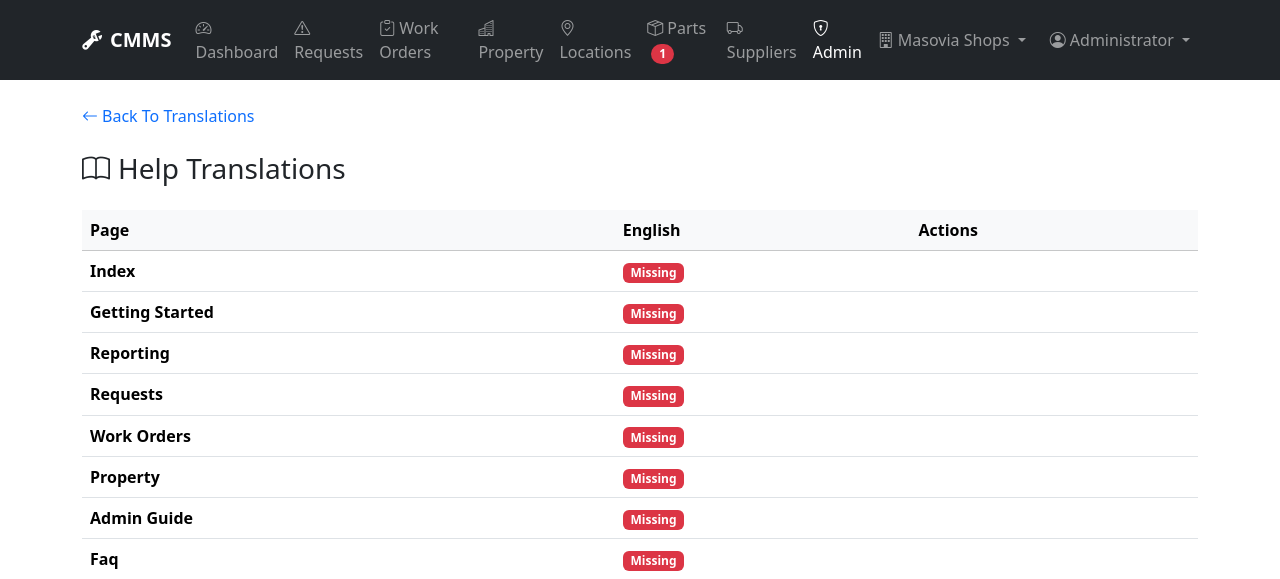
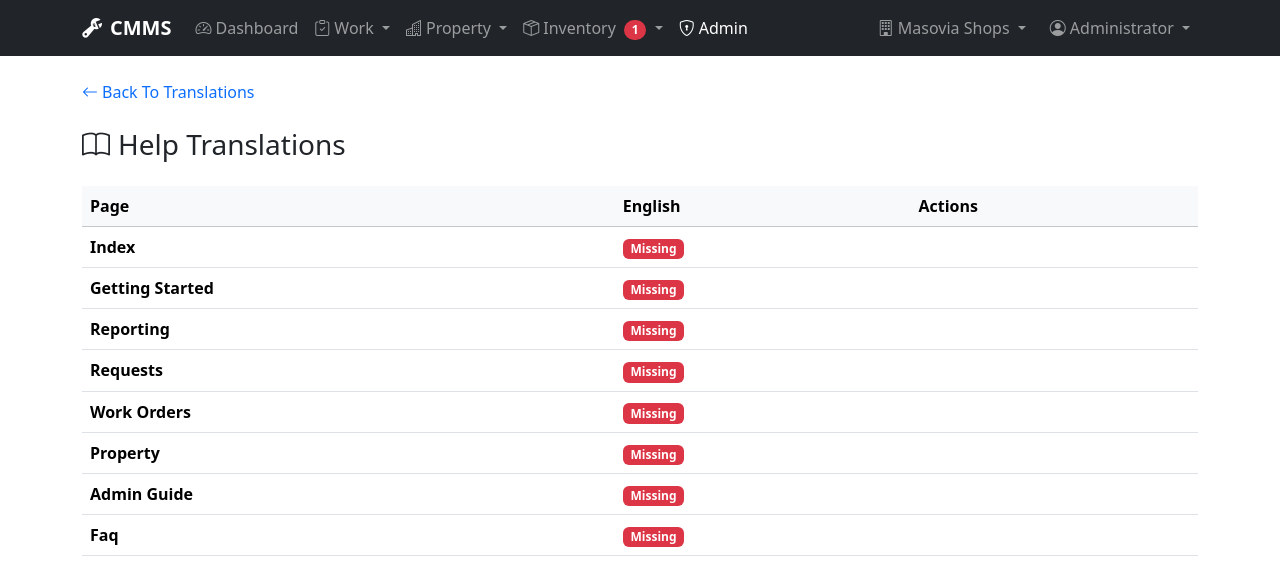
Before and after one commit to AmigoUK/CMMS, a Flask app: page /admin/translations/help in a window 1280 px wide. Shown: the top 579 px of the page. Run offline with Flask 3, Linux system fonts and the light colour scheme; a user stored in the database is signed in; tables that the repository leaves empty hold one stand-in row (values such as "Sample post"); parts of the project's set-up code (start-up, migrations or seed data) failed here and were passed over.

Commit message:
Reorganize navbar into logical dropdown groups
Before: 8 flat items (Dashboard, Requests, Work Orders, Property,
Locations, Parts, Suppliers, Admin)

After: 4 grouped items:
- Dashboard (standalone)
- Work (dropdown: Requests, Work Orders)
- Property (dropdown: Property, Locations)
- Inventory (dropdown: Parts, Suppliers, Reorder Report + low-stock badge)
- Admin (standalone)

Co-Authored-By: Claude Opus 4.6 (1M context) <noreply@anthropic.com>

```diff
--- a/templates/partials/_navbar.html
+++ b/templates/partials/_navbar.html
@@ -10,6 +10,7 @@
 
         <div class="collapse navbar-collapse" id="mainNav">
             <ul class="navbar-nav me-auto">
+                {# Dashboard — everyone #}
                 <li class="nav-item">
                     <a class="nav-link {% if request.endpoint == 'dashboard.index' %}active{% endif %}"
                        href="{{ url_for('dashboard.index') }}">
@@ -17,56 +18,90 @@
                     </a>
                 </li>
 
-                {# All users can see requests #}
-                <li class="nav-item">
-                    <a class="nav-link {% if request.blueprint == 'requests' %}active{% endif %}"
+                {# Work — Requests + Work Orders #}
+                <li class="nav-item dropdown">
+                    <a class="nav-link dropdown-toggle {% if request.blueprint in ('requests', 'workorders') %}active{% endif %}"
+                       href="#" role="button" data-bs-toggle="dropdown">
+                        <i class="bi bi-clipboard-check me-1"></i>{{ _('ui.navbar.work') }}
+                    </a>
+                    <ul class="dropdown-menu">
+                        <li>
+                            <a class="dropdown-item {% if request.blueprint == 'requests' %}active{% endif %}"
                                href="{{ url_for('requests.index') }}">
-                        <i class="bi bi-exclamation-triangle me-1"></i>{{ _('ui.navbar.requests') }}
+                                <i class="bi bi-exclamation-triangle me-2"></i>{{ _('ui.navbar.requests') }}
                             </a>
                         </li>
-
-                {# Contractor+ can see work orders #}
                         {% if current_user.has_role_at_least("contractor") %}
-                <li class="nav-item">
-                    <a class="nav-link {% if request.blueprint == 'workorders' %}active{% endif %}"
+                        <li>
+                            <a class="dropdown-item {% if request.blueprint == 'workorders' %}active{% endif %}"
                                href="{{ url_for('workorders.index') }}">
-                        <i class="bi bi-clipboard-check me-1"></i>{{ _('ui.navbar.work_orders') }}
+                                <i class="bi bi-clipboard-check me-2"></i>{{ _('ui.navbar.work_orders') }}
                             </a>
                         </li>
                         {% endif %}
+                    </ul>
+                </li>
 
-                {# Technician+ can view assets #}
+                {# Assets — Property + Locations (technician+) #}
                 {% if current_user.has_role_at_least("technician") %}
-                <li class="nav-item">
-                    <a class="nav-link {% if request.blueprint == 'assets' %}active{% endif %}"
+                <li class="nav-item dropdown">
+                    <a class="nav-link dropdown-toggle {% if request.blueprint in ('assets', 'locations') %}active{% endif %}"
+                       href="#" role="button" data-bs-toggle="dropdown">
+                        <i class="bi bi-buildings me-1"></i>{{ _('ui.navbar.property') }}
+                    </a>
+                    <ul class="dropdown-menu">
+                        <li>
+                            <a class="dropdown-item {% if request.blueprint == 'assets' %}active{% endif %}"
                                href="{{ url_for('assets.list_assets') }}">
-                        <i class="bi bi-buildings me-1"></i>{{ _('ui.navbar.property') }}
+                                <i class="bi bi-buildings me-2"></i>{{ _('ui.navbar.property') }}
+                            </a>
+                        </li>
+                        {% if current_user.is_supervisor %}
+                        <li>
+                            <a class="dropdown-item {% if request.blueprint == 'locations' %}active{% endif %}"
+                               href="{{ url_for('locations.list_locations') }}">
+                                <i class="bi bi-geo-alt me-2"></i>{{ _('ui.navbar.locations') }}
                             </a>
                         </li>
                         {% endif %}
+                    </ul>
+                </li>
+                {% endif %}
 
-                {# Supervisor+ can manage locations and parts #}
+                {# Inventory — Parts + Suppliers + Reorder (supervisor+) #}
                 {% if current_user.is_supervisor %}
-                <li class="nav-item">
-                    <a class="nav-link {% if request.blueprint == 'locations' %}active{% endif %}"
-                       href="{{ url_for('locations.list_locations') }}">
-                        <i class="bi bi-geo-alt me-1"></i>{{ _('ui.navbar.locations') }}
-                    </a>
-                </li>
-                <li class="nav-item">
-                    <a class="nav-link {% if request.blueprint == 'parts' %}active{% endif %}"
-                       href="{{ url_for('parts.list_parts') }}">
-                        <i class="bi bi-box-seam me-1"></i>{{ _('ui.navbar.parts') }}
+                <li class="nav-item dropdown">
+                    <a class="nav-link dropdown-toggle {% if request.blueprint in ('parts', 'suppliers') %}active{% endif %}"
+                       href="#" role="button" data-bs-toggle="dropdown">
+                        <i class="bi bi-box-seam me-1"></i>{{ _('ui.navbar.inventory') }}
                         {% if low_stock_count > 0 %}
                         <span class="badge rounded-pill bg-danger ms-1">{{ low_stock_count }}</span>
                         {% endif %}
                     </a>
+                    <ul class="dropdown-menu">
+                        <li>
+                            <a class="dropdown-item {% if request.blueprint == 'parts' %}active{% endif %}"
+                               href="{{ url_for('parts.list_parts') }}">
+                                <i class="bi bi-box-seam me-2"></i>{{ _('ui.navbar.parts') }}
+                                {% if low_stock_count > 0 %}
+                                <span class="badge bg-danger rounded-pill float-end">{{ low_stock_count }}</span>
+                                {% endif %}
+                            </a>
                         </li>
-                <li class="nav-item">
-                    <a class="nav-link {% if request.blueprint == 'suppliers' %}active{% endif %}"
+                        <li>
+                            <a class="dropdown-item {% if request.blueprint == 'suppliers' %}active{% endif %}"
                                href="{{ url_for('suppliers.list_suppliers') }}">
-                        <i class="bi bi-truck me-1"></i>{{ _('ui.navbar.suppliers') }}
+                                <i class="bi bi-truck me-2"></i>{{ _('ui.navbar.suppliers') }}
                             </a>
+                        </li>
+                        <li><hr class="dropdown-divider"></li>
+                        <li>
+                            <a class="dropdown-item"
+                               href="{{ url_for('parts.reorder_report') }}">
+                                <i class="bi bi-cart me-2"></i>{{ _('ui.navbar.reorder_report') }}
+                            </a>
+                        </li>
+                    </ul>
                 </li>
                 {% endif %}
 
@@ -82,7 +117,7 @@
             </ul>
 
             <ul class="navbar-nav">
-                {# Low-stock indicator for technicians (who cannot see Parts link) #}
+                {# Low-stock indicator for technicians (who cannot see Inventory dropdown) #}
                 {% if current_user.is_authenticated and current_user.has_role_at_least("technician") and not current_user.is_supervisor and low_stock_count > 0 %}
                 <li class="nav-item">
                     <a class="nav-link text-danger" href="{{ url_for('dashboard.index') }}"
```
Also changed, not shown: seed_translations.py (+12 -0 lines). Lines whose indentation alone changed are shown as unchanged.
